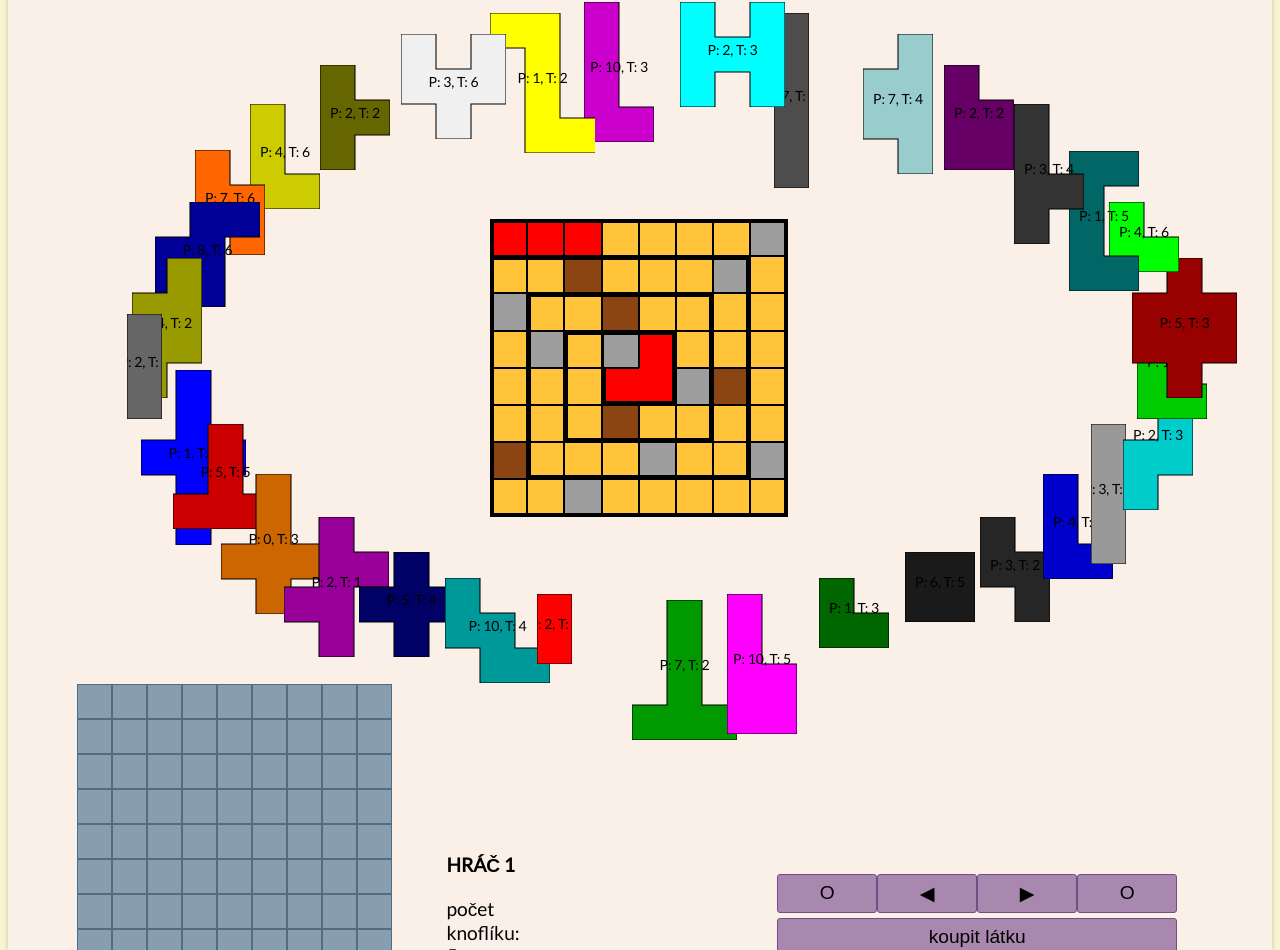
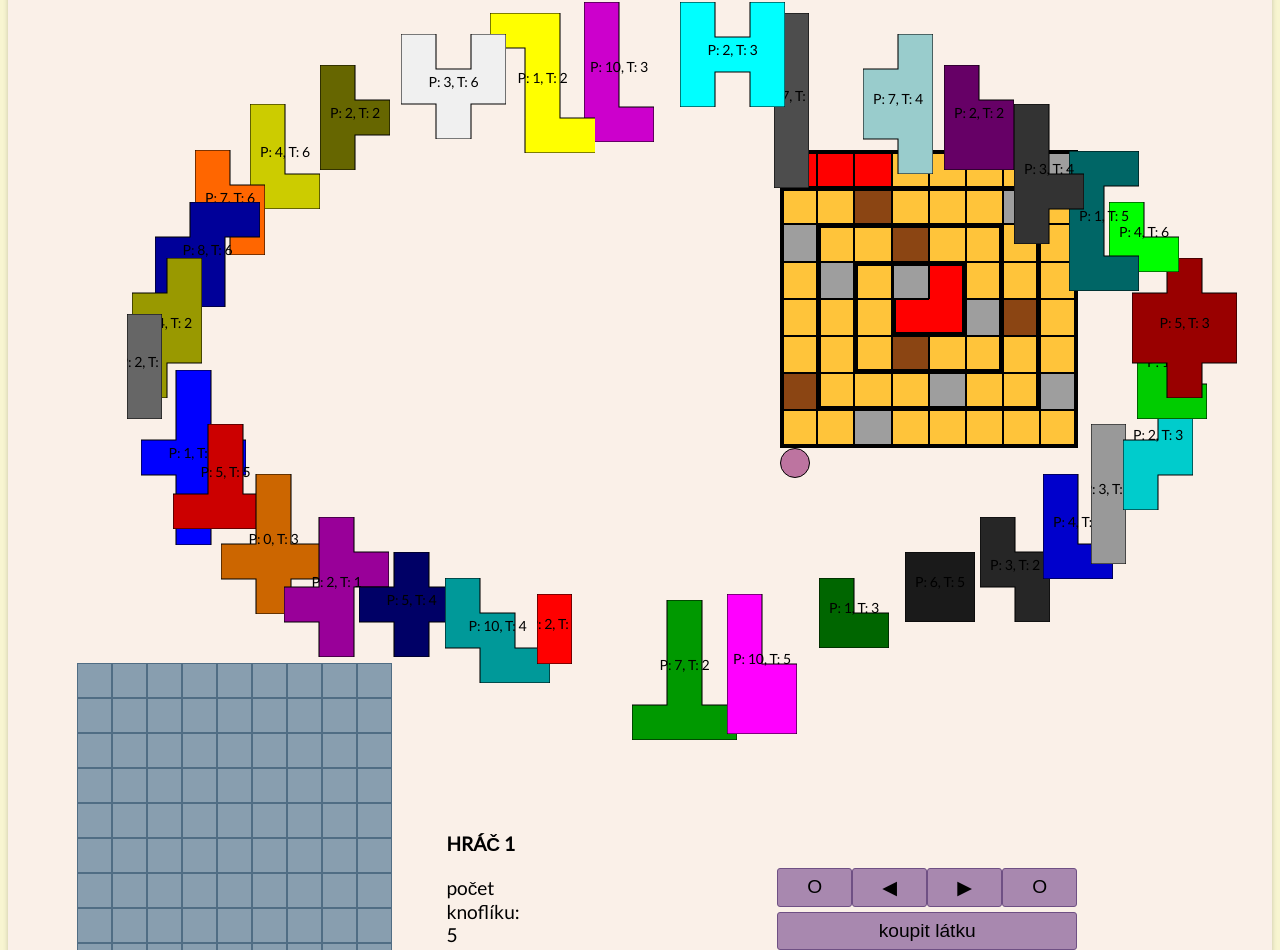
Before and after one commit to LucieDuskova/Patchwork, a React (Vite) app: page /hra in a window 1280 px wide. Shown: the part 150-1100 px from the top of the page. Built offline with nearby package versions, Linux system fonts and the light colour scheme; grey boxes are pictures that could not be loaded.

Commit message:
pozice ostatních

```diff
--- a/src/components/GameArrayTime/index.jsx
+++ b/src/components/GameArrayTime/index.jsx
@@ -34,6 +34,8 @@ export const GameArrayTime = () => {
     borderWidth: '4px 1px 1px 1px',
   };
   score[3] = {
+    top: 500,
+    left: 500,
     color: '#ffc43a',
     text: '3',
     borderWidth: '4px 1px 1px 1px',
@@ -419,6 +421,7 @@ export const GameArrayTime = () => {
   arrayGrid[3][4] = score[63];
 
   return (
+    <>
       <div className="gameArrayTime">
         <div className="gameArrayTime__array">
           {arrayGrid.map((row, rowIndex) => (
@@ -429,14 +432,13 @@ export const GameArrayTime = () => {
                   className={`gameArrayTime__cell-${Index}`}
                   style={{
                     backgroundColor: cell.color,
-                  backgroundImage: cell.button
-                    ? 'url(img/lucka.jpeg)'
-                    : '',
+                    backgroundImage: cell.button ? 'url(img/lucka.jpeg)' : '',
                     width: '37.2px',
                     height: '37.2px',
                     borderWidth: cell.borderWidth,
                     borderStyle: 'solid',
                     borderColor: '#000000',
+
                   }}
                 >
                   {'   '}
@@ -445,7 +447,21 @@ export const GameArrayTime = () => {
               ))}
             </div>
           ))}
+
+<div
+          className="figures_1"
+          style={{
+            position: 'absolute',
+            top: score[3].top,
+            left: score[3].left,
+          }}
+        ></div>
+        <div className="figures_2"></div>
+
         </div>
+
+
       </div>
+    </>
   );
 };
--- a/src/components/GameArrayTime/style.css
+++ b/src/components/GameArrayTime/style.css
@@ -1,10 +1,11 @@
 .gameArrayTime {
   height: 100%;
   margin: 5rem 0 5rem 0;
-  display: flex;
+  /* display: flex; */
   justify-content: center;
   align-items: center;
-  padding-top: 125px;
+  position: relative,
+
 }
 
 
@@ -17,6 +18,9 @@
   width: 300px;
   padding: 0;
   margin: 0;
+  position: absolute;
+  top: 300px;
+  left: 780px;
 }
 
 .gameArrayTime__array-one {
@@ -26,8 +30,21 @@
 }
 
 
-/* .button {
-  aspect-ratio: 1 / 1;
-  width: 12.5%;
-  border: 1px solid #506D84;
-} */
+
+.figures_1 {
+  background-color: #889EAF;
+  width: 30px;
+  height: 30px;
+  border-radius: 50%;
+  border: 1px solid black;
+
+  }
+
+  .figures_2 {
+    background-color: #BD74A0;
+  width: 30px;
+  height: 30px;
+  border-radius: 50%;
+  border: 1px solid black;
+
+  }
--- a/src/components/GameMenu/style.css
+++ b/src/components/GameMenu/style.css
@@ -1,11 +1,12 @@
 .gameMenu {
   display: flex;
   flex-direction: column;
-  width: 400px;
+  width: 300px;
   color: black;
   padding-top: 250px;
   position: absolute;
   left: 750px;
+  top: 500px;
 
 }
 
--- a/src/components/Players/style.css
+++ b/src/components/Players/style.css
@@ -6,7 +6,7 @@
   height: 315px;
   position: absolute;
   left: 50px;
-  top: 50px;
+  top: 550px;
 }
 
 .gamePage__player1-field {
@@ -29,7 +29,7 @@
   height: 315px;
   position: absolute;
   left: 1550px;
-  top: 50px;
+  top: 550px;
 }
 
 .gamePage__player1,
@@ -41,12 +41,12 @@
   width: 100px;
   position: absolute;
   left: 400px;
-  top: 200px;
+  top: 700px;
 }
 
 .gamePage__player2--state{
   width: 100px;
   position: absolute;
   left: 1400px;
-  top: 200px;
+  top: 700px;
 }
--- a/src/pages/GamePage/style.css
+++ b/src/pages/GamePage/style.css
@@ -30,5 +30,6 @@ button {
   width: 100%;
   align-items: center;
   position: relative;
-  height: 350px;
+  height: 900px;
+
 }
```
Lines whose indentation alone changed are shown as unchanged.
